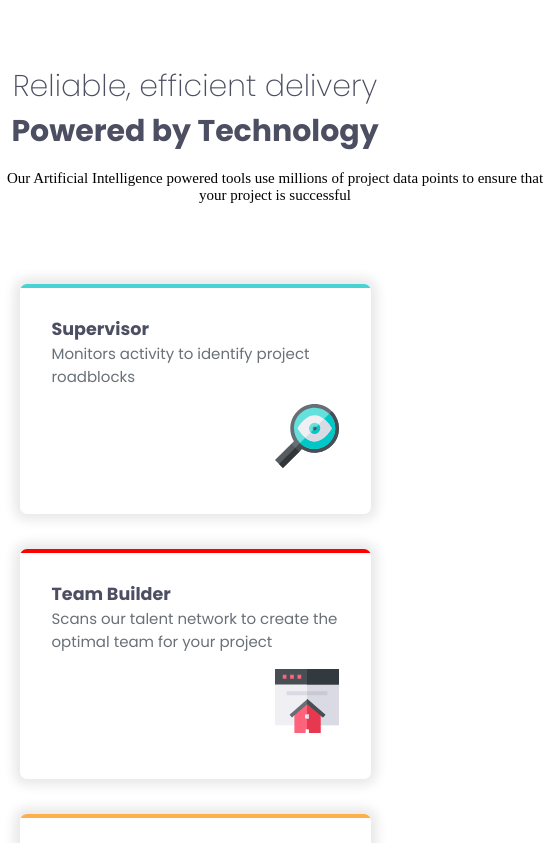
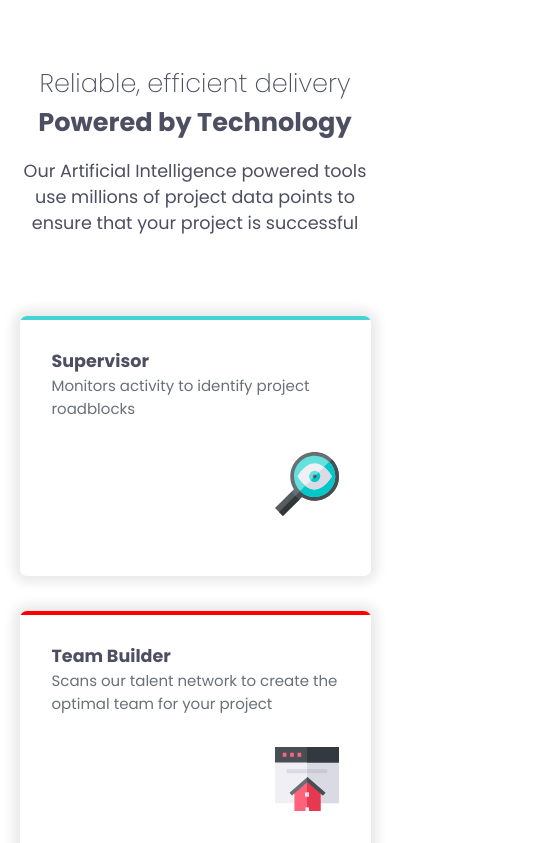
Before and after one commit to javierb256/Four-Card-Feature-Section, a plain HTML site: page index.html in a window 390 px wide. Shown: the top 843 px of the page, 550 px wide, since content can reach past the window. Drawn offline with Linux system fonts and the light colour scheme.

Commit message:
finished mobile view

```diff
--- a/styles.css
+++ b/styles.css
@@ -88,6 +88,8 @@ h1 + p {
   margin: 0.5rem auto;
   text-align: center;
   width: 550px;
+  color: var(--grey-500);
+  font-family: var(--poppins);
 }
 
 .card-container {
@@ -155,8 +157,35 @@ h1 + p {
     margin-right: auto;
     box-shadow: 0px 0px 12px 6px hsl(0, 0%, 91%);
   }
+  .attribution {
+    margin-top: 3rem;
+  }
 }
 
-/* @media screen and (max-width: 575px) {
+@media screen and (max-width: 575px) {
+  h1 {
+    width: 90%;
+    font-size: 1.6rem;
+    text-align: center;
+    margin-left: auto;
+    margin-right: auto;
+  }
+  h1 + p {
+    width: 90%;
+    font-size: 1.1rem;
+  }
+  .card {
+    height: 260px;
+  }
 
-} */
+  .card img {
+    padding-top: 1rem;
+  }
+
+}
+
+@media screen and (max-width: 350px){
+  h1 {
+    font-size: 1.4rem;
+  }
+}
```
